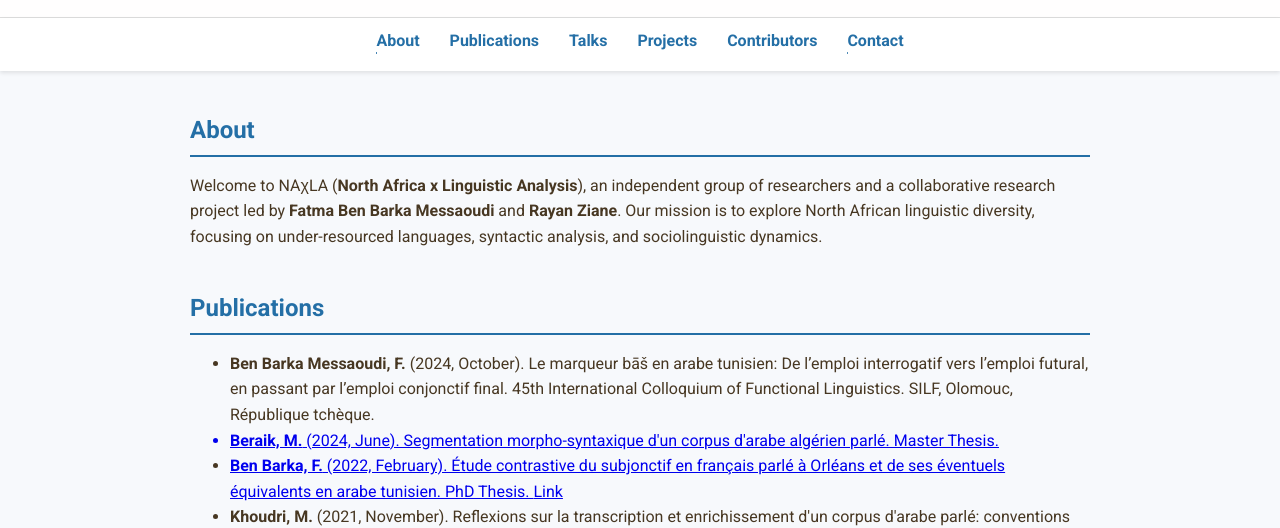
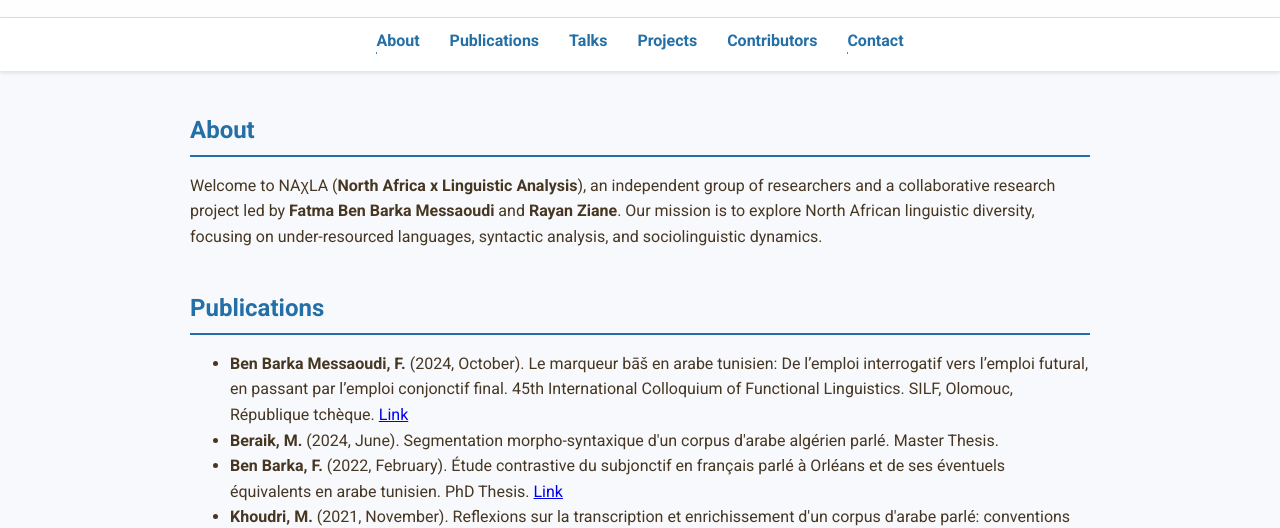
Before and after one commit to NAxLA-org/NAxLA-org.github.io, a plain HTML site: page index.html in a window 1280 px wide. Shown: the part 279-807 px from the top of the page. Drawn offline with Linux system fonts and the light colour scheme.

Commit message:
fix link error

```diff
--- a/index.html
+++ b/index.html
@@ -40,7 +40,7 @@
         <section id="publications">
             <h2>Publications</h2>
             <ul>
-                <li><strong>Ben Barka Messaoudi, F. </strong> (2024, October). Le marqueur bāš en arabe tunisien: De l’emploi interrogatif vers l’emploi futural, en passant par l’emploi conjonctif final. 45th International Colloquium of Functional Linguistics. SILF, Olomouc, République tchèque. <a href="https://shs.hal.science/halshs-04451827" target="_blank"></li>
+                <li><strong>Ben Barka Messaoudi, F. </strong> (2024, October). Le marqueur bāš en arabe tunisien: De l’emploi interrogatif vers l’emploi futural, en passant par l’emploi conjonctif final. 45th International Colloquium of Functional Linguistics. SILF, Olomouc, République tchèque. <a href="https://shs.hal.science/halshs-04451827" target="_blank">Link</a></li>
                 <li><strong>Beraik, M.</strong> (2024, June). Segmentation morpho-syntaxique d'un corpus d'arabe algérien parlé. Master Thesis.</li>
                 <li><strong>Ben Barka, F.</strong> (2022, February). Étude contrastive du subjonctif en français parlé à Orléans et de ses éventuels équivalents en arabe tunisien. PhD Thesis. <a href="http://www.theses.fr/s264750" target="_blank">Link</a></li>
                 <li><strong>Khoudri, M.</strong> (2021, November). Reflexions sur la transcription et enrichissement d'un corpus d'arabe parlé: conventions de transcription, translittération et annotation morpho-syntaxique. Master Thesis.</li>
```
